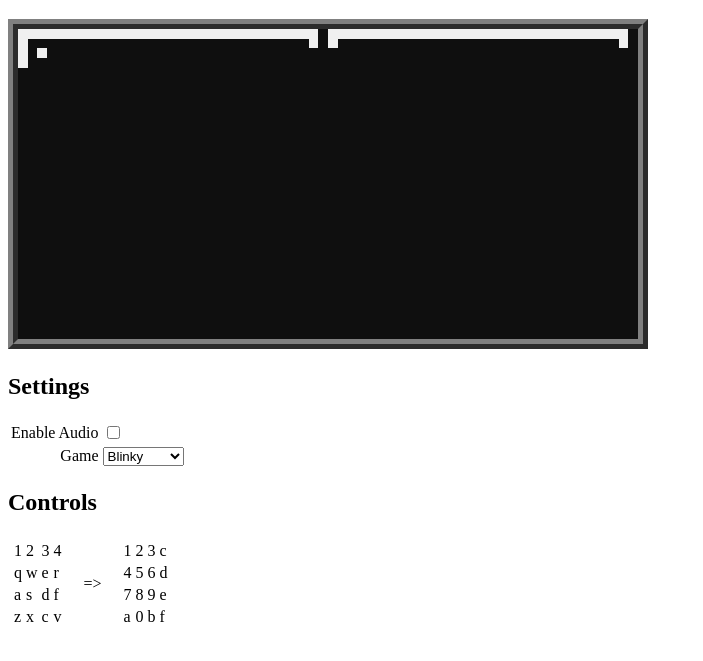
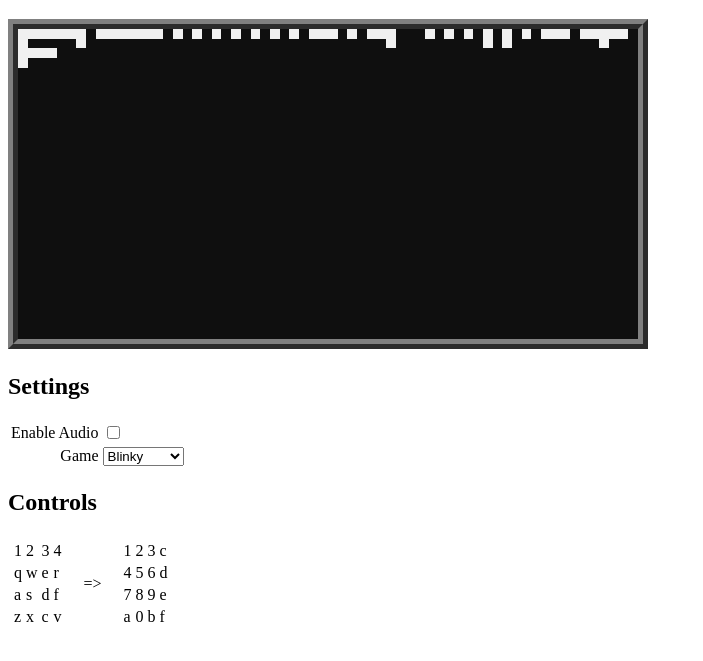
Before and after one commit to hogsibs/borg-plays, a React app in the folder packages/solo-client/: page / in a window 1280 px wide. Shown: the part 61-722 px from the top of the page, without its empty margins (0-703 px from the left). Built offline with nearby package versions, Linux system fonts and the light colour scheme; some packages are replaced by stand-ins of ours; the page that hosts it is a standard one.

Commit message:
wire emulator 2 into solo

```diff
--- a/packages/solo-client/package.json
+++ b/packages/solo-client/package.json
@@ -11,6 +11,7 @@
   },
   "license": "MIT",
   "dependencies": {
+    "chip8-emulator-2": "*",
     "chip8-emulator": "*",
     "react": "^18.2.0",
     "react-dom": "^18.2.0"
--- a/packages/solo-client/src/emulator.tsx
+++ b/packages/solo-client/src/emulator.tsx
@@ -1,7 +1,7 @@
 import { FunctionComponent } from "react";
 import type { Rom } from "chip8-emulator";
 import Canvas2d from "./canvas-2d";
-import EmulatorController from "./emulator-controller";
+import EmulatorController from "./new-emulator-controller";
 
 export const screenWidth = 64;
 export const screenHeight = 32;
@@ -19,7 +19,7 @@ const Emulator: FunctionComponent<{
       width: "40em",
     }}
   >
-    <EmulatorController rom={rom} />
+    {rom && <EmulatorController rom={rom} />}
   </Canvas2d>
 );
 
--- /dev/null
+++ b/packages/solo-client/src/new-emulator-controller.tsx
@@ -0,0 +1,100 @@
+import { useCanvas2dContext } from "./canvas-2d";
+import { Rom } from "chip8-emulator";
+import {
+  initializeChip8,
+  stepper,
+  defaultOperations as chip8Operations,
+} from "chip8-emulator-2";
+import { drawScreen } from "./draw-screen";
+import { FunctionComponent, useEffect, useMemo } from "react";
+import { useAudioContext } from "./audio-context";
+import beep from "./beep";
+
+const EmulatorController: FunctionComponent<{ rom: Rom }> = ({ rom }) => {
+  const canvasContext = useCanvas2dContext();
+  const audioContext = useAudioContext();
+  const chip8 = useMemo(
+    () =>
+      initializeChip8(Uint8Array.from(atob(rom.data), (c) => c.charCodeAt(0))),
+    [rom]
+  );
+  const step = useMemo(
+    () =>
+      stepper({
+        ...chip8Operations,
+        drawSprite: (chip8, x, y, n) => {
+          chip8Operations.drawSprite(chip8, x, y, n);
+          drawScreen(canvasContext, chip8.display);
+        },
+        playSound: audioContext
+          ? (chip8, x) => {
+              beep(audioContext, chip8.registers[x] / 60);
+            }
+          : () => {},
+      }),
+    [canvasContext, audioContext]
+  );
+
+  useEffect(() => {
+    const stepperMs = 1000 / 500;
+    const delayTimerMs = 1000 / 60;
+    let lastStep: number, lastDelay: number;
+    lastStep = lastDelay = performance.now();
+    const interval = setInterval(() => {
+      while (lastStep < performance.now()) {
+        step(chip8);
+        lastStep += stepperMs;
+        if (lastDelay < lastStep) {
+          if (chip8.delayTimer > 0) {
+            --chip8.delayTimer;
+          }
+          lastDelay += delayTimerMs;
+        }
+      }
+    });
+    return () => clearInterval(interval);
+  }, [chip8, step]);
+
+  useEffect(() => {
+    const handleKeyDown = (e: KeyboardEvent) => {
+      if (e.code in keyMap) {
+        chip8.keys |= keyMap[e.code];
+      }
+    };
+    addEventListener("keydown", handleKeyDown);
+
+    const handleKeyUp = (e: KeyboardEvent) => {
+      if (e.code in keyMap) {
+        chip8.keys &= ~keyMap[e.code];
+      }
+    };
+    addEventListener("keyup", handleKeyUp);
+    return () => {
+      removeEventListener("keydown", handleKeyDown);
+      removeEventListener("keyup", handleKeyUp);
+    };
+  }, [chip8]);
+
+  return null;
+};
+
+const keyMap: Record<string, number> = {
+  Digit1: 0b0000000000000001,
+  Digit2: 0b0000000000000010,
+  Digit3: 0b0000000000000100,
+  Digit4: 0b0000000000001000,
+  KeyQ: 0b0000000000010000,
+  KeyW: 0b0000000000100000,
+  KeyE: 0b0000000001000000,
+  KeyR: 0b0000000010000000,
+  KeyA: 0b0000000100000000,
+  KeyS: 0b0000001000000000,
+  KeyD: 0b0000010000000000,
+  KeyF: 0b0000100000000000,
+  KeyZ: 0b0001000000000000,
+  KeyX: 0b0010000000000000,
+  KeyC: 0b0100000000000000,
+  KeyV: 0b1000000000000000,
+};
+
+export default EmulatorController;
```
Also changed, not shown: packages/solo-client/src/test.ts (added, +2 -0 lines).
